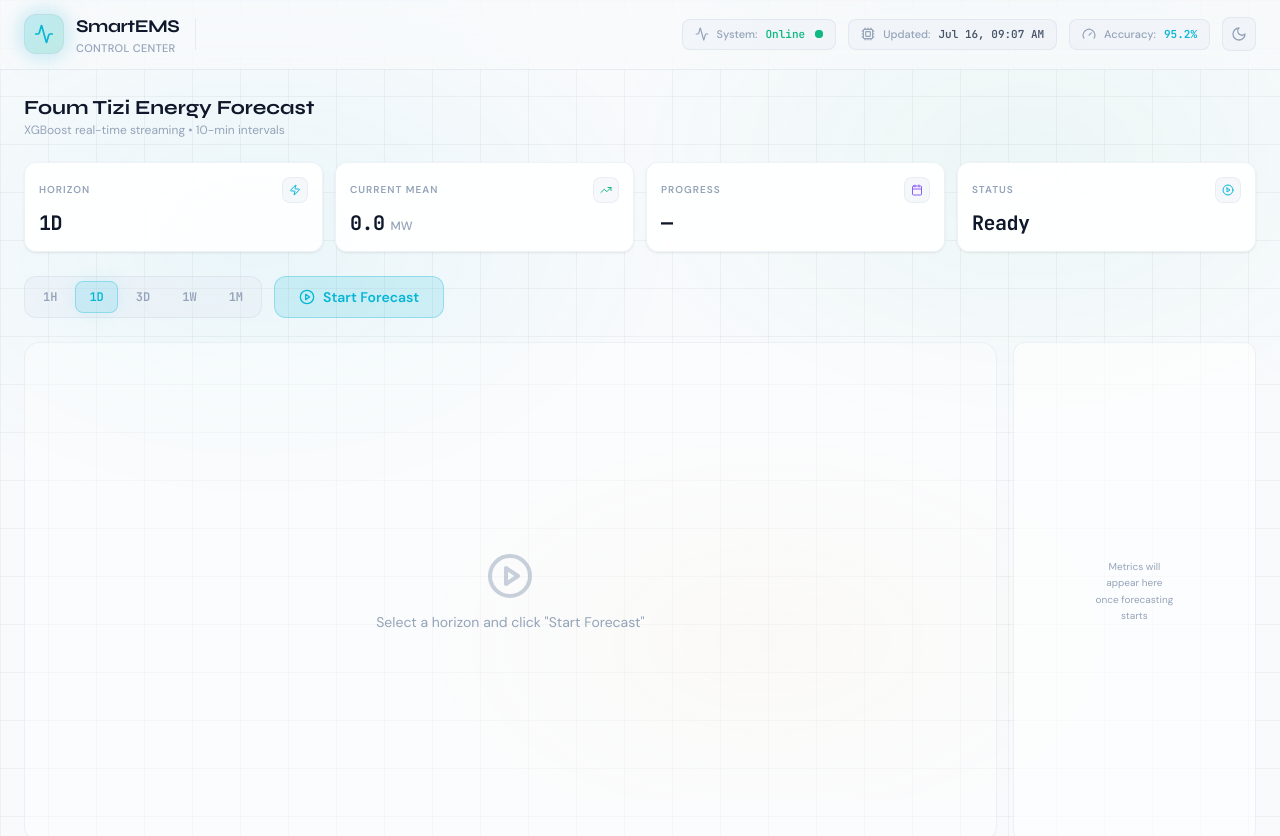
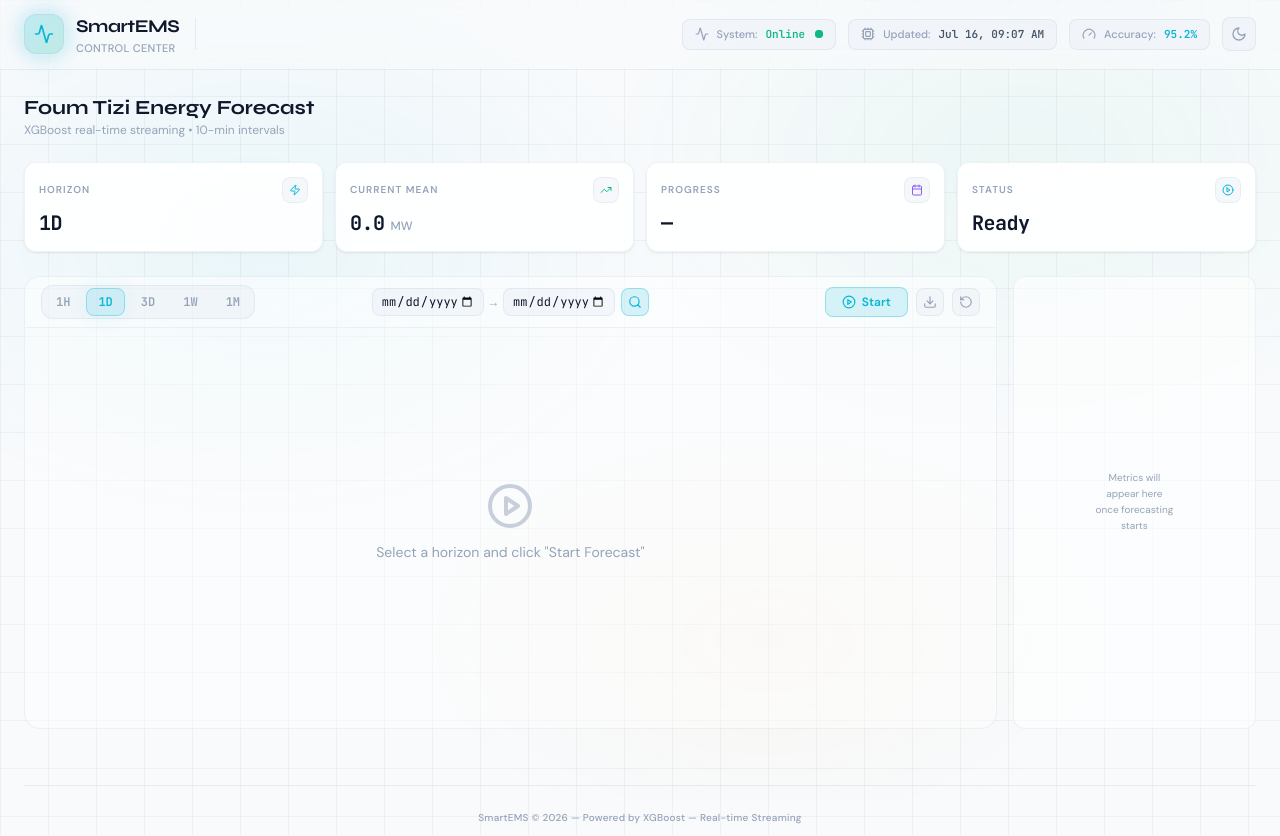
Before and after one commit to isMeXar/Temp-Forecasting-Page-SmartEMS, a React (Vite) app in the folder frontend/: page / in a window 1280 px wide. Shown: the top 836 px of the page. Built offline with nearby package versions, Linux system fonts and the light colour scheme; no server answers.

Commit message:
better plot + more buttons

```diff
--- a/frontend/src/App.jsx
+++ b/frontend/src/App.jsx
@@ -270,79 +270,64 @@ function App() {
             />
           </div>
 
-          {/* Horizon Selector + Start Button */}
-          <div className="flex items-center gap-3 animate-fade-in" style={{ animationDelay: '0.15s' }}>
+          {/* Chart and Metrics Grid - 80/20 split */}
+          <div className="flex gap-4 items-stretch">
+            {/* Chart Area - 80% */}
+            <div className="flex-[80] min-h-0">
+              <ErrorBoundary>
+                <ForecastChart
+                  data={chartData}
+                  loading={loading && !cacheStatus?.can_resume}
+                  accent="cyan"
+                  chartHeight={320}
+                  horizon={horizon}
+                  emptyMessage={
+                    <div className="text-center">
+                      <PlayCircle className="w-12 h-12 text-ink-muted/50 mx-auto mb-3" />
+                      <p className="text-sm text-ink-muted">Select a horizon and click "Start Forecast"</p>
+                    </div>
+                  }
+                  toolbarLeft={
                     <HorizonSelector
                       selectedHorizon={horizon}
                       onHorizonChange={setHorizon}
                       loading={streaming}
                     />
-
-            {!streaming ? (
+                  }
+                  toolbarCenter={
+                    !streaming ? (
                       <>
                         <button
                           onClick={startForecast}
                           disabled={loading}
-                  className="px-6 py-2.5 rounded-xl bg-accent-cyan/15 hover:bg-accent-cyan/25 border border-accent-cyan/30 text-accent-cyan font-semibold text-sm transition-all duration-200 flex items-center gap-2 disabled:opacity-50"
+                          className="px-4 py-1.5 rounded-lg bg-accent-cyan/15 hover:bg-accent-cyan/25 border border-accent-cyan/30 text-accent-cyan font-semibold text-xs transition-all duration-200 flex items-center gap-1.5 disabled:opacity-50"
                         >
-                  <PlayCircle className="w-4 h-4" />
-                  {cacheStatus?.can_resume ? 'Resume' : 'Start Forecast'}
+                          <PlayCircle className="w-3.5 h-3.5" />
+                          {cacheStatus?.can_resume ? 'Resume' : 'Start'}
                         </button>
-
                         {cacheStatus?.can_resume && (
                           <button
                             onClick={async () => {
                               await fetch(`http://localhost:8001/api/cache/clear/${horizon}`, { method: 'POST' });
                               setCacheStatus({ ...cacheStatus, can_resume: false, cached_count: 0 });
                             }}
-                    className="px-4 py-2.5 rounded-xl bg-surface-hover/50 hover:bg-surface-hover border border-surface-border/40 text-ink-muted hover:text-ink font-semibold text-xs transition-all duration-200"
+                            className="px-3 py-1.5 rounded-lg bg-surface-hover/50 hover:bg-surface-hover border border-surface-border/40 text-ink-muted hover:text-ink font-semibold text-xs transition-all duration-200"
                           >
-                    Clear Cache
+                            Clear
                           </button>
                         )}
                       </>
                     ) : (
                       <button
                         onClick={stopForecast}
-                className="px-6 py-2.5 rounded-xl bg-red-500/15 hover:bg-red-500/25 border border-red-500/30 text-red-400 font-semibold text-sm transition-all duration-200"
+                        className="px-4 py-1.5 rounded-lg bg-red-500/15 hover:bg-red-500/25 border border-red-500/30 text-red-400 font-semibold text-xs transition-all duration-200"
                       >
                         Stop
                       </button>
-            )}
-          </div>
-
-          {/* Chart and Metrics Grid - 80/20 split */}
-          <div className="flex gap-4 items-stretch">
-            {/* Chart Area - 80% */}
-            <div className="flex-[80] min-h-0">
-              {loading ? (
-                <div className="h-full rounded-2xl bg-surface-card/40 border border-surface-border/30 p-4 flex items-center justify-center" style={{ minHeight: 500 }}>
-                  <div className="text-center">
-                    <div className="relative w-10 h-10 mx-auto mb-4">
-                      <div className="absolute inset-0 border-2 border-accent-cyan/30 rounded-full" />
-                      <div className="absolute inset-0 border-2 border-transparent border-t-accent-cyan rounded-full animate-spin" />
-                    </div>
-                    <p className="text-sm text-ink-muted">Initializing forecast...</p>
-                  </div>
-                </div>
-              ) : !forecastData ? (
-                <div className="h-full rounded-2xl bg-surface-card/40 border border-surface-border/30 p-4 flex items-center justify-center" style={{ minHeight: 500 }}>
-                  <div className="text-center">
-                    <PlayCircle className="w-12 h-12 text-ink-muted/50 mx-auto mb-3" />
-                    <p className="text-sm text-ink-muted">Select a horizon and click "Start Forecast"</p>
-                  </div>
-                </div>
-              ) : (
-                <ErrorBoundary>
-                  <ForecastChart
-                    data={chartData}
-                    loading={false}
-                    accent="cyan"
-                    chartHeight={320}
-                    horizon={horizon}
+                    )
+                  }
                 />
               </ErrorBoundary>
-              )}
             </div>
 
             {/* Forecast Metrics Panel - 20% */}
--- a/frontend/src/components/ForecastChart.jsx
+++ b/frontend/src/components/ForecastChart.jsx
@@ -1,6 +1,7 @@
 import React, { useMemo, useRef, useState } from 'react';
 import ReactECharts from 'echarts-for-react';
-import { RotateCcw } from 'lucide-react';
+import { RotateCcw, Search, Download } from 'lucide-react';
+import { useTheme } from '../context/ThemeContext';
 
 const SLIDER_HEIGHT = 42;
 
@@ -26,7 +27,7 @@ const TS2MS = (ts) => new Date(ts).getTime();
 
 const formatTS = (ts) => {
   const d = new Date(ts);
-  return d.toLocaleString('en-US', { month: 'short', day: 'numeric', hour: '2-digit', minute: '2-digit' });
+  return d.toLocaleString('en-US', { year: 'numeric', month: 'short', day: 'numeric', hour: '2-digit', minute: '2-digit' });
 };
 
 const formatShort = (ts) => {
@@ -62,11 +63,16 @@ const accentColors = {
   violet: { main: '#8b5cf6', band: 'rgba(139,92,246,0.15)' },
 };
 
-const ForecastChart = ({ data, loading, accent = 'cyan', chartHeight = 400, horizon = '1d' }) => {
+const ForecastChart = ({ data, loading, accent = 'cyan', chartHeight = 400, horizon = '1d', toolbarLeft, toolbarCenter, emptyMessage }) => {
   const c = accentColors[accent] || accentColors.cyan;
+  const { isDark } = useTheme();
+  const actualColor = isDark ? '#f1f5f9' : '#000000';
   const zoomRef = useRef(null);
   const dataExtentRef = useRef({ min: 0, max: 0 });
+  const chartRef = useRef(null);
   const [zoomEpoch, setZoomEpoch] = useState(0);
+  const [startDate, setStartDate] = useState('');
+  const [endDate, setEndDate] = useState('');
 
   const splitIndex = useMemo(() => data.findIndex(d => d.forecasted !== null), [data]);
 
@@ -77,17 +83,37 @@ const ForecastChart = ({ data, loading, accent = 'cyan', chartHeight = 400, hori
     };
   }
 
+  const getDefaultZoom = () => {
+    if (!data.length) return null;
+    const forecastIdx = data.findIndex(d => d.forecasted !== null);
+    if (forecastIdx >= 0) {
+      const forecastStart = TS2MS(data[forecastIdx].timestamp);
+      const forecastEnd = TS2MS(data[data.length - 1].timestamp);
+      const horizonMs = (HORIZON_STEPS[horizon] || 144) * 10 * 60 * 1000;
+      return {
+        startValue: forecastStart - 2 * horizonMs,
+        endValue: forecastEnd,
+      };
+    }
+    const ws = WINDOW_SIZE[horizon] || 300;
+    const startIdx = Math.max(0, data.length - ws);
+    return {
+      startValue: TS2MS(data[startIdx].timestamp),
+      endValue: TS2MS(data[data.length - 1].timestamp),
+    };
+  };
+
   const zoomConfig = useMemo(() => {
     if (!data.length) return {};
 
     if (!zoomRef.current || zoomRef.current.horizon !== horizon) {
-      const ws = WINDOW_SIZE[horizon] || 300;
-      const startIdx = Math.max(0, data.length - ws);
-      zoomRef.current = {
-        horizon,
-        startValue: TS2MS(data[startIdx].timestamp),
-        endValue: TS2MS(data[data.length - 1].timestamp),
-      };
+      // First load or horizon change
+      const def = getDefaultZoom();
+      if (def) zoomRef.current = { horizon, interacted: false, ...def };
+    } else if (!zoomRef.current.interacted) {
+      // User hasn't interacted — keep tracking the end
+      const def = getDefaultZoom();
+      if (def) zoomRef.current = { ...zoomRef.current, ...def };
     }
 
     return {
@@ -98,14 +124,38 @@ const ForecastChart = ({ data, loading, accent = 'cyan', chartHeight = 400, hori
 
   const handleReset = () => {
     if (!data.length) return;
-    const ws = WINDOW_SIZE[horizon] || 300;
-    const startIdx = Math.max(0, data.length - ws);
+    const def = getDefaultZoom();
+    if (def) {
+      zoomRef.current = { horizon, interacted: false, ...def };
+      setZoomEpoch(n => n + 1);
+    }
+  };
+
+  const applyDateRange = () => {
+    if (!startDate || !endDate) return;
+    const start = new Date(`${startDate}T00:00`);
+    const end = new Date(`${endDate}T23:59`);
     zoomRef.current = {
-      horizon,
-      startValue: TS2MS(data[startIdx].timestamp),
-      endValue: TS2MS(data[data.length - 1].timestamp),
+      ...zoomRef.current,
+      interacted: true,
+      startValue: start.getTime(),
+      endValue: end.getTime(),
     };
     setZoomEpoch(n => n + 1);
+  };
+
+  const handleDateKeyDown = (e) => {
+    if (e.key === 'Enter') applyDateRange();
+  };
+
+  const saveAsPng = () => {
+    const instance = chartRef.current?.getEchartsInstance();
+    if (!instance) return;
+    const url = instance.getDataURL({ type: 'png', pixelRatio: 2, backgroundColor: '#fff' });
+    const a = document.createElement('a');
+    a.href = url;
+    a.download = `forecast-${horizon}-${new Date().toISOString().slice(0, 10)}.png`;
+    a.click();
   };
 
   const onEvents = useMemo(() => ({
@@ -113,21 +163,26 @@ const ForecastChart = ({ data, loading, accent = 'cyan', chartHeight = 400, hori
       const batch = params.batch ? params.batch[0] : params;
       if (!zoomRef.current) return;
 
+      let startValue, endValue;
+
       if (batch.startValue != null && batch.endValue != null) {
-        zoomRef.current = {
-          ...zoomRef.current,
-          startValue: batch.startValue,
-          endValue: batch.endValue,
-        };
+        startValue = batch.startValue;
+        endValue = batch.endValue;
       } else if (batch.start != null && batch.end != null) {
         const { min, max } = dataExtentRef.current;
         const range = max - min;
+        startValue = Math.round(min + range * batch.start / 100);
+        endValue = Math.round(min + range * batch.end / 100);
+      } else {
+        return;
+      }
+
       zoomRef.current = {
         ...zoomRef.current,
-          startValue: Math.round(min + range * batch.start / 100),
-          endValue: Math.round(min + range * batch.end / 100),
+        interacted: true,
+        startValue,
+        endValue,
       };
-      }
     },
   }), []);
 
@@ -150,8 +205,8 @@ const ForecastChart = ({ data, loading, accent = 'cyan', chartHeight = 400, hori
           name: 'Actual',
           type: 'line',
           data: actualData,
-          lineStyle: { color: '#000000', width: 1 },
-          itemStyle: { color: '#000000' },
+          lineStyle: { color: actualColor, width: 1 },
+          itemStyle: { color: actualColor },
           showSymbol: false,
           connectNulls: false,
           smooth: true,
@@ -284,9 +339,9 @@ const ForecastChart = ({ data, loading, accent = 'cyan', chartHeight = 400, hori
           data: ['Actual', 'Previous Forecast', 'Forecast', 'Forecast Start'],
         },
         grid: {
-          left: 8,
-          right: 8,
-          top: 12,
+          left: 44,
+          right: 24,
+          top: 30,
           bottom: GRID_BOTTOM,
           containLabel: true,
         },
@@ -307,8 +362,10 @@ const ForecastChart = ({ data, loading, accent = 'cyan', chartHeight = 400, hori
         },
         yAxis: {
           type: 'value',
-          name: 'MW',
-          nameTextStyle: { color: '#64748b', fontSize: 10, fontFamily: 'JetBrains Mono, monospace' },
+          name: 'Power (kW)',
+          nameTextStyle: { color: '#64748b', fontSize: 10, fontFamily: 'JetBrains Mono, monospace', rotate: 90 },
+          nameLocation: 'middle',
+          nameGap: 48,
           axisLine: { show: false },
           axisTick: { show: false },
           axisLabel: {
@@ -359,11 +416,61 @@ const ForecastChart = ({ data, loading, accent = 'cyan', chartHeight = 400, hori
       console.error('Chart option error:', e);
       return {};
     }
-  }, [data, c, splitIndex, zoomConfig]);
+  }, [data, c, splitIndex, zoomConfig, actualColor]);
 
-  if (loading) {
   return (
-      <div className="rounded-2xl bg-surface-card/40 border border-surface-border/30 p-4" style={{ height: chartHeight + 80 }}>
+    <div className="rounded-2xl bg-surface-card/40 border border-surface-border/30 overflow-hidden">
+      {/* Toolbar */}
+      {(toolbarLeft || toolbarCenter) && (
+        <div className="flex items-center px-4 py-2 border-b border-surface-border/30 bg-surface-card/20 gap-2">
+          <div className="flex items-center gap-3 flex-1 min-w-0">{toolbarLeft}</div>
+          <div className="flex items-center gap-1.5 flex-1 justify-center">
+            <input
+              type="date"
+              value={startDate}
+              onChange={e => setStartDate(e.target.value)}
+              onKeyDown={handleDateKeyDown}
+              className="px-2 py-1 rounded-lg bg-surface-hover/30 border border-surface-border/40 text-ink text-xs font-mono-num w-28"
+            />
+            <span className="text-ink-muted text-xs font-mono-num">→</span>
+            <input
+              type="date"
+              value={endDate}
+              onChange={e => setEndDate(e.target.value)}
+              onKeyDown={handleDateKeyDown}
+              className="px-2 py-1 rounded-lg bg-surface-hover/30 border border-surface-border/40 text-ink text-xs font-mono-num w-28"
+            />
+            <button
+              onClick={applyDateRange}
+              className="p-1.5 rounded-lg bg-accent-cyan/15 hover:bg-accent-cyan/25 border border-accent-cyan/30 text-accent-cyan transition-colors"
+              title="Jump to range"
+            >
+              <Search className="w-3.5 h-3.5" />
+            </button>
+          </div>
+          <div className="flex items-center gap-2 flex-1 justify-end">
+            {toolbarCenter}
+            <button
+              onClick={saveAsPng}
+              className="p-1.5 rounded-lg bg-surface-hover/30 hover:bg-surface-hover/60 border border-surface-border/40 text-ink-muted hover:text-ink transition-colors"
+              title="Save as PNG"
+            >
+              <Download className="w-3.5 h-3.5" />
+            </button>
+            <button
+              onClick={handleReset}
+              className="p-1.5 rounded-lg bg-surface-hover/30 hover:bg-surface-hover/60 border border-surface-border/40 text-ink-muted hover:text-ink transition-colors"
+              title="Reset view to default"
+            >
+              <RotateCcw className="w-3.5 h-3.5" />
+            </button>
+          </div>
+        </div>
+      )}
+
+      {/* Chart area */}
+      <div className="relative pb-3" style={{ height: chartHeight + 80 }}>
+        {loading ? (
           <div className="h-full flex items-center justify-center">
             <div className="text-center">
               <div className="relative w-10 h-10 mx-auto">
@@ -373,37 +480,20 @@ const ForecastChart = ({ data, loading, accent = 'cyan', chartHeight = 400, hori
               <p className="mt-4 text-xs text-ink-muted font-medium">Loading forecast data...</p>
             </div>
           </div>
+        ) : !data || data.length === 0 ? (
+          <div className="h-full flex items-center justify-center">
+            {emptyMessage || <p className="text-xs text-ink-muted">No data available</p>}
           </div>
-    );
-  }
-
-  if (!data || data.length === 0) {
-    return (
-      <div className="rounded-2xl bg-surface-card/40 border border-surface-border/30 p-4" style={{ height: chartHeight + 80 }}>
-        <div className="h-full flex items-center justify-center">
-          <p className="text-xs text-ink-muted">No data available</p>
-        </div>
-      </div>
-    );
-  }
-
-  return (
-    <div className="rounded-2xl bg-surface-card/40 border border-surface-border/30 p-4 overflow-hidden">
-      <div className="relative" style={{ height: chartHeight + 80 }}>
-        <button
-          onClick={handleReset}
-          className="absolute top-1 right-1 z-10 p-1 rounded-md bg-surface-card/70 border border-surface-border/30 text-ink-muted hover:text-ink hover:bg-surface-card transition-colors"
-          title="Reset view to default"
-        >
-          <RotateCcw className="w-3.5 h-3.5" />
-        </button>
+        ) : (
           <ReactECharts
+            ref={chartRef}
             option={option}
             notMerge={false}
             lazyUpdate
             onEvents={onEvents}
             style={{ width: '100%', height: '100%' }}
           />
+        )}
       </div>
     </div>
   );
--- a/frontend/src/components/HorizonSelector.jsx
+++ b/frontend/src/components/HorizonSelector.jsx
@@ -8,7 +8,7 @@ const horizonOptions = [
 
 const HorizonSelector = ({ selectedHorizon, onHorizonChange, loading }) => {
   return (
-    <div className="inline-flex items-center gap-1 p-1 rounded-xl bg-surface-hover/30 border border-surface-border/40">
+    <div className="inline-flex items-center gap-1 p-0.5 rounded-xl bg-surface-hover/30 border border-surface-border/40">
       {horizonOptions.map((option) => {
         const isActive = selectedHorizon === option.value;
         return (
@@ -17,7 +17,7 @@ const HorizonSelector = ({ selectedHorizon, onHorizonChange, loading }) => {
             onClick={() => onHorizonChange(option.value)}
             disabled={loading}
             className={`
-              relative px-3.5 py-2 rounded-lg text-xs font-semibold transition-all duration-300
+              relative px-3 py-1.5 rounded-lg text-xs font-semibold transition-all duration-300
               ${isActive
                 ? 'bg-accent-cyan/15 text-accent-cyan shadow-[0_0_20px_rgba(6,182,212,0.1)]'
                 : 'text-ink-muted hover:text-ink hover:bg-surface-hover/50'
```
Also changed, not shown: 1 other file (tests, documents, lock files or other folders). Lines whose indentation alone changed are shown as unchanged.
